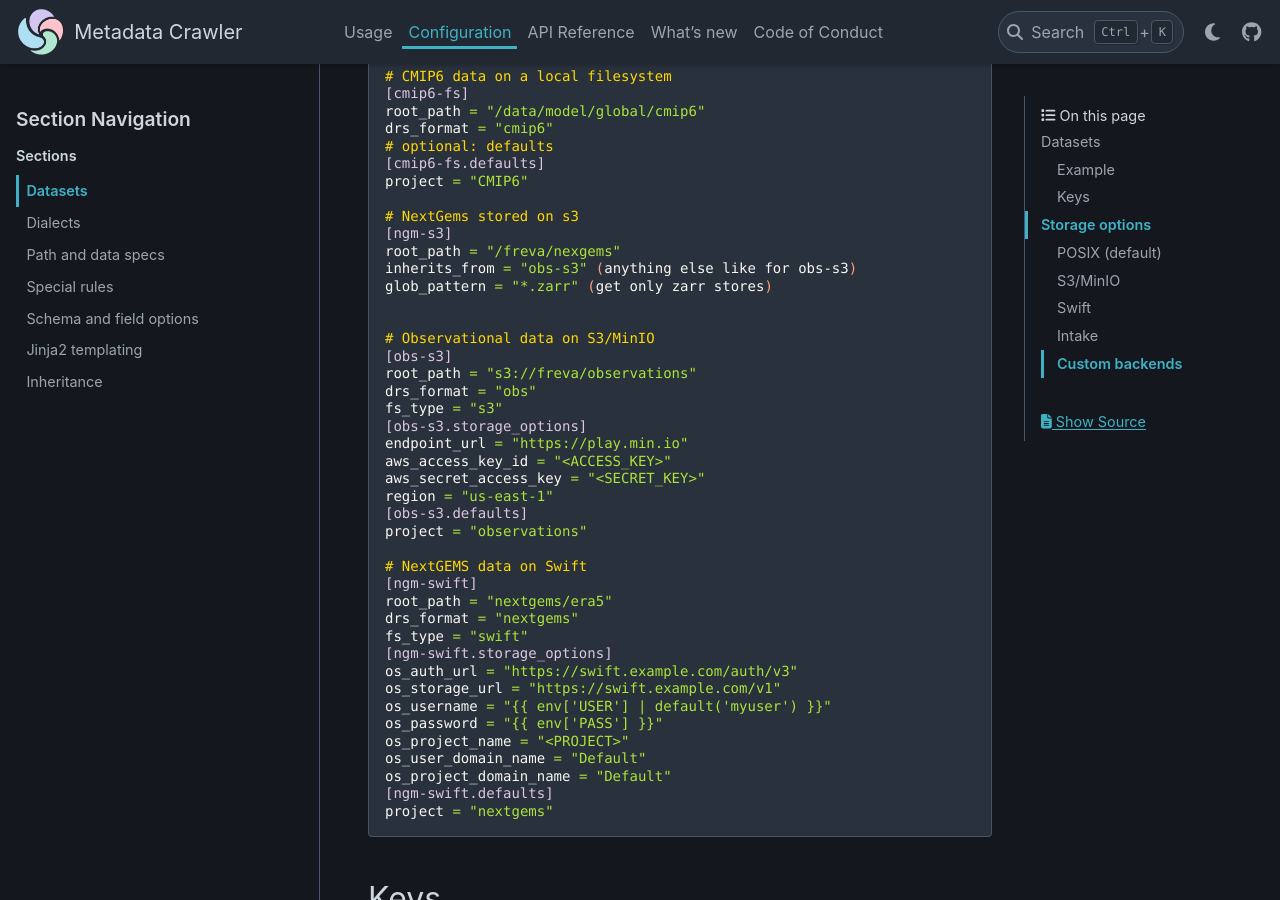
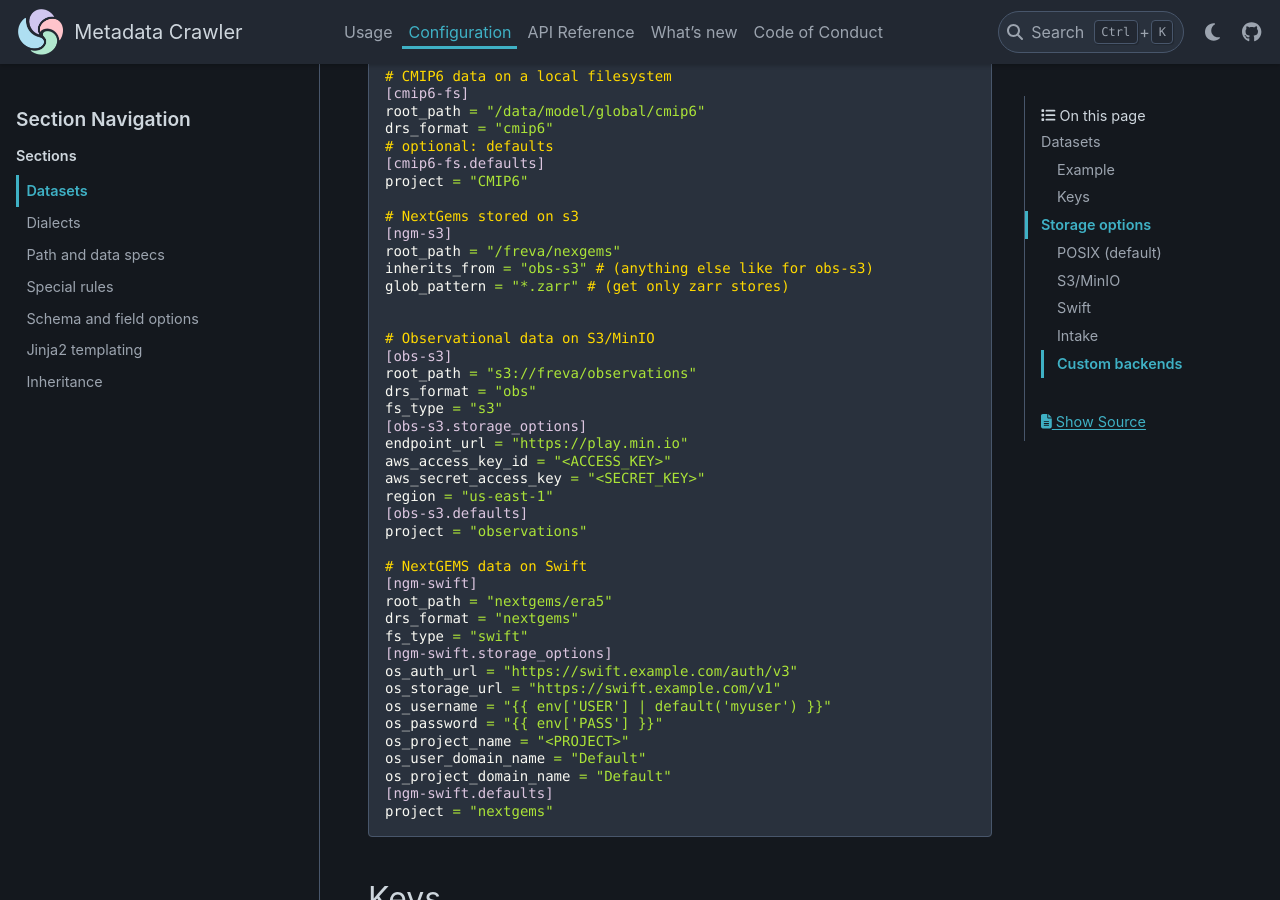
Before and after one commit to freva-org/metadata-crawler, a Sphinx documentation site: the page built from docs/source/chapter2-config/sec1-datasets.rst, in a window 1280 px wide and 900 px high, scrolled down 512 px. Built offline with Sphinx 7.4.7 and the PyData theme 0.15.4, drawn with Linux system fonts in a browser that asks for light colours.

Commit message:
Adjust docs.

```diff
--- a/docs/source/chapter2-config/sec1-datasets.rst
+++ b/docs/source/chapter2-config/sec1-datasets.rst
@@ -33,8 +33,8 @@ constructed.
    # NextGems stored on s3
    [ngm-s3]
    root_path = "/freva/nexgems"
-   inherits_from = "obs-s3" (anything else like for obs-s3)
-   glob_pattern = "*.zarr" (get only zarr stores)
+   inherits_from = "obs-s3" # (anything else like for obs-s3)
+   glob_pattern = "*.zarr" # (get only zarr stores)
 
 
    # Observational data on S3/MinIO
```
